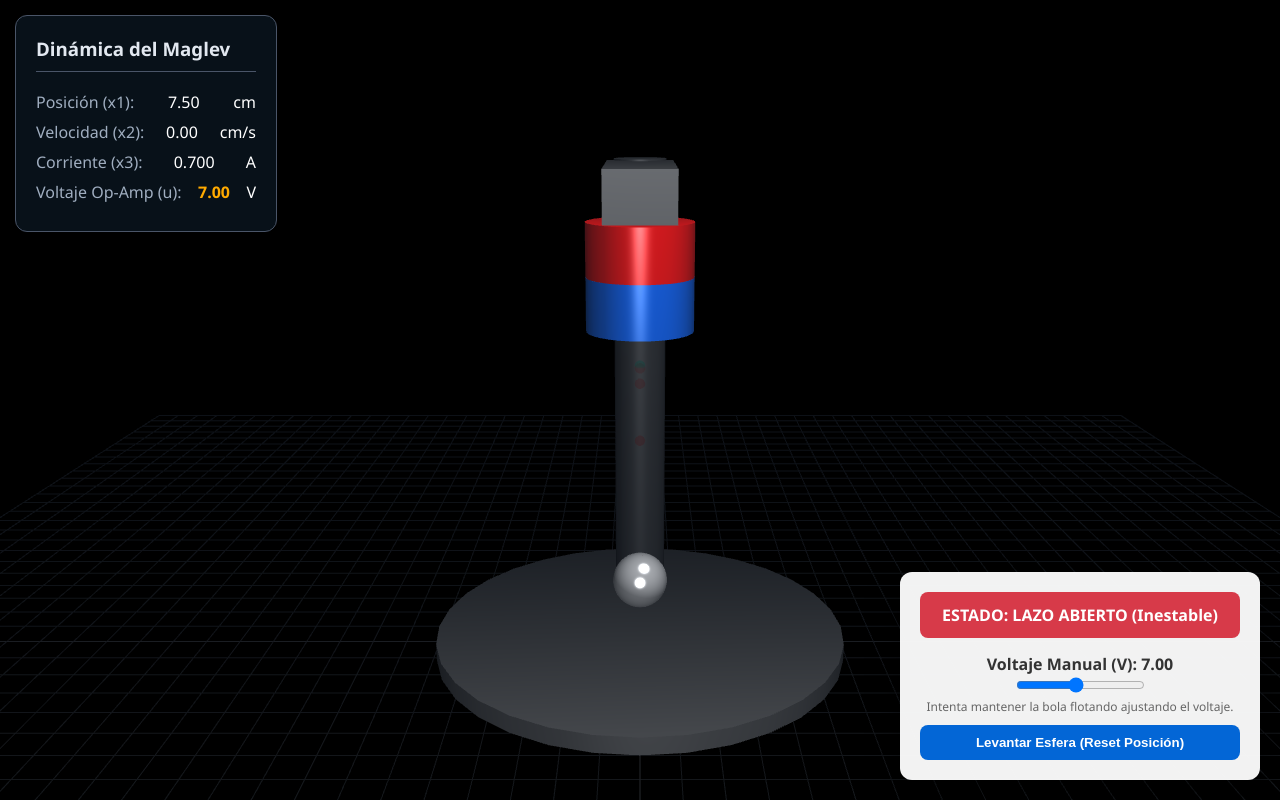
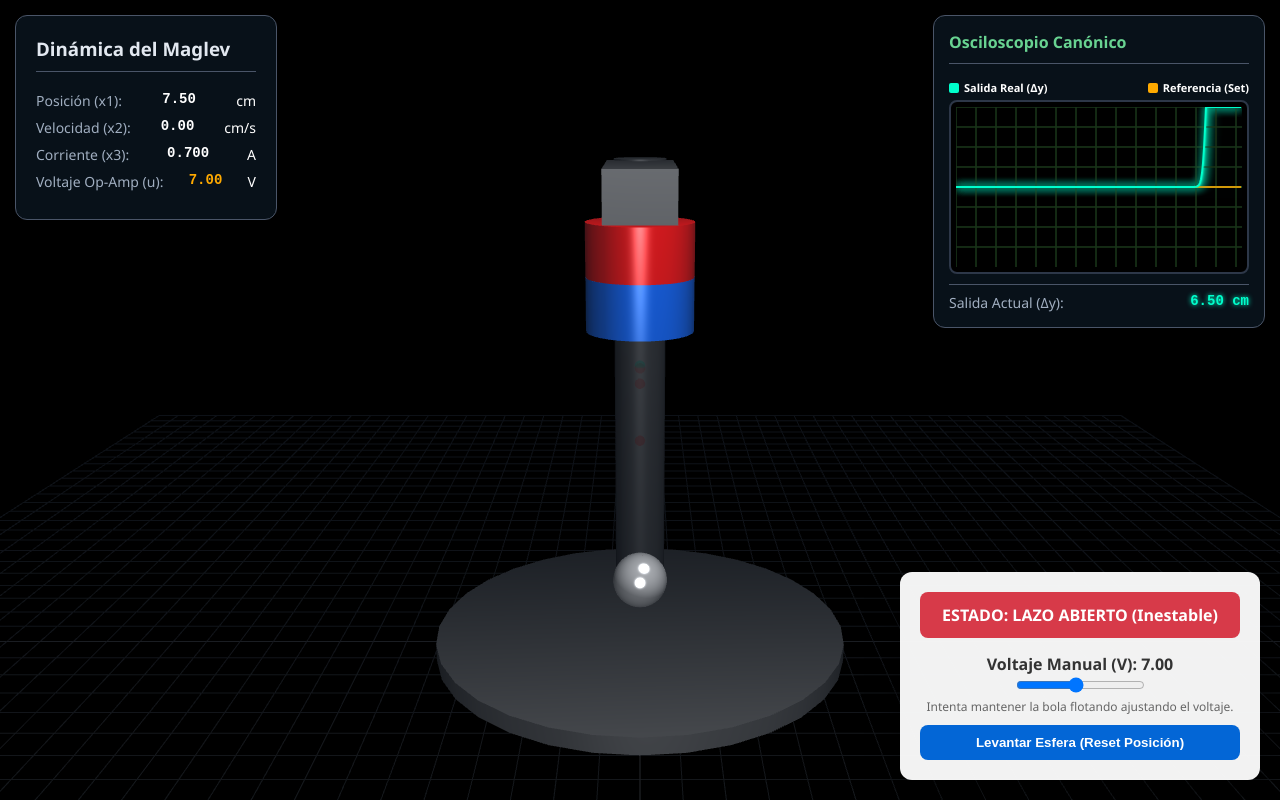
Before and after one commit to carlosbastidas-1903/Proyecto-Levitador-magnetico, a plain HTML site: page index.html in a window 1280 px wide. Drawn offline with nearby package versions, Linux system fonts and the light colour scheme; animation ran at ten frames a second.

Commit message:
Animación 3D con ventanas
Updated the HTML structure and styles for the Maglev VR project, including a new draggable oscilloscope panel and enhanced control elements.

```diff
--- a/index.html
+++ b/index.html
@@ -6,7 +6,7 @@
     <style>
         body { margin: 0; overflow: hidden; background-color: #0d1117; font-family: 'Segoe UI', Tahoma, Geneva, Verdana, sans-serif; }
 
-        /* Modificado: Se removió pointer-events: none para permitir arrastrar y se agregó un cursor */
+        /* Panel Físico Original */
         #panel {
             position: absolute; top: 15px; left: 15px; color: #ffffff;
             background: rgba(10, 20, 30, 0.85); padding: 20px; border-radius: 12px;
@@ -15,9 +15,42 @@
             cursor: move;
         }
         #panel h3 { margin-top: 0; border-bottom: 1px solid #4a5568; padding-bottom: 10px; color: #e2e8f0; cursor: move; }
-        .data-row { display: flex; justify-content: space-between; margin: 8px 0; }
+        .data-row { display: flex; justify-content: space-between; margin: 8px 0; font-size: 14px; }
         .data-label { color: #a0aec0; }
+        .mono-val { font-family: monospace; font-weight: bold; }
 
+        /* Nuevo Panel de Osciloscopio Arrastrable */
+        #scope_panel {
+            position: absolute; top: 15px; right: 15px; color: #ffffff;
+            background: rgba(10, 20, 30, 0.85); padding: 15px; border-radius: 12px;
+            border: 1px solid #4a5568; width: 300px;
+            box-shadow: 0 4px 15px rgba(0,0,0,0.5); z-index: 10;
+            cursor: move;
+        }
+        #scope_panel h3 { margin-top: 0; border-bottom: 1px solid #4a5568; padding-bottom: 10px; color: #68d391; cursor: move; font-size: 16px; }
+
+        /* Contenedor del Canvas para el Osciloscopio */
+        .scope-container {
+            background: #000000;
+            border: 2px solid #2d3748;
+            border-radius: 8px;
+            padding: 5px;
+            margin-bottom: 10px;
+            position: relative;
+        }
+        #scopeCanvas {
+            width: 100%;
+            height: 160px;
+            display: block;
+            background: radial-gradient(circle, #112211 0%, #000000 100%);
+        }
+        .scope-legend {
+            display: flex; justify-content: space-between; font-size: 11px; font-weight: bold; margin-bottom: 5px;
+        }
+        .legend-item { display: flex; align-items: center; gap: 5px; }
+        .box-color { width: 10px; height: 10px; display: inline-block; border-radius: 2px; }
+
+        /* Panel de Controles Original */
         #controls {
             position: absolute; bottom: 20px; right: 20px;
             background: rgba(255,255,255,0.95); padding: 20px; border-radius: 12px;
@@ -25,7 +58,6 @@
             width: 320px; z-index: 10;
             cursor: move;
         }
-        /* Prevenir que los controles internos interfieran con el arrastre */
         input[type=range], button, .toggle-container { cursor: pointer; }
 
         .toggle-container {
@@ -42,19 +74,39 @@
         }
         #btn_reset:hover { background: #005cc5; }
     </style>
-    <!-- Three.js y OrbitControls para la rotación 360 -->
     <script src="https://cdnjs.cloudflare.com/ajax/libs/three.js/r128/three.min.js"></script>
     <script src="https://cdn.jsdelivr.net/npm/three@0.128.0/examples/js/controls/OrbitControls.js"></script>
 </head>
 <body>
+    <!-- Ventana 1: Estados Físicos -->
     <div id="panel">
         <h3>Dinámica del Maglev</h3>
-        <div class="data-row"><span class="data-label">Posición (x1):</span> <span id="val_x1"></span> cm</div>
-        <div class="data-row"><span class="data-label">Velocidad (x2):</span> <span id="val_x2"></span> cm/s</div>
-        <div class="data-row"><span class="data-label">Corriente (x3):</span> <span id="val_x3"></span> A</div>
-        <div class="data-row"><span class="data-label">Voltaje Op-Amp (u):</span> <span id="val_real_u" style="color: #ffaa00; font-weight: bold;"></span> V</div>
+        <div class="data-row"><span class="data-label">Posición (x1):</span> <span id="val_x1" class="mono-val"></span> cm</div>
+        <div class="data-row"><span class="data-label">Velocidad (x2):</span> <span id="val_x2" class="mono-val"></span> cm/s</div>
+        <div class="data-row"><span class="data-label">Corriente (x3):</span> <span id="val_x3" class="mono-val"></span> A</div>
+        <div class="data-row"><span class="data-label">Voltaje Op-Amp (u):</span> <span id="val_real_u" class="mono-val" style="color: #ffaa00;"></span> V</div>
     </div>
 
+    <!-- Ventana 2: Osciloscopio Canónico -->
+    <div id="scope_panel">
+        <h3>Osciloscopio Canónico</h3>
+
+        <div class="scope-legend">
+            <div class="legend-item"><span class="box-color" style="background: #00ffcc;"></span> Salida Real (Δy)</div>
+            <div class="legend-item"><span class="box-color" style="background: #ffaa00;"></span> Referencia (Set)</div>
+        </div>
+
+        <div class="scope-container">
+            <canvas id="scopeCanvas" width="286" height="160"></canvas>
+        </div>
+
+        <div class="data-row" style="border-top: 1px solid #4a5568; padding-top: 8px; margin-bottom: 0;">
+            <span class="data-label">Salida Actual (Δy):</span>
+            <span id="val_dy" class="mono-val" style="color: #00ffcc; text-shadow: 0 0 5px #00ffcc;">0.00 cm</span>
+        </div>
+    </div>
+
+    <!-- Ventana 3: Controles -->
     <div id="controls">
         <div id="btn_toggle" class="toggle-container off">
             ESTADO: LAZO ABIERTO (Inestable)
@@ -74,15 +126,11 @@
             element.onmousedown = dragMouseDown;
 
             function dragMouseDown(e) {
-                // Evitar arrastrar si se hace clic en un botón o slider
-                if(['INPUT', 'BUTTON', 'DIV'].includes(e.target.tagName) && e.target !== element && e.target.id !== 'btn_toggle' && !e.target.parentElement.classList.contains('data-row')) {
-                    if (e.target.id === 'btn_toggle' || e.target.tagName === 'INPUT' || e.target.tagName === 'BUTTON') return;
-                }
+                if (e.target.id === 'btn_toggle' || e.target.tagName === 'INPUT' || e.target.tagName === 'BUTTON' || e.target.tagName === 'CANVAS') return;
                 e.preventDefault();
                 pos3 = e.clientX;
                 pos4 = e.clientY;
 
-                // Convertir bottom/right a top/left al iniciar el arrastre para evitar saltos
                 let rect = element.getBoundingClientRect();
                 element.style.bottom = 'auto';
                 element.style.right = 'auto';
@@ -110,14 +158,82 @@
         }
 
         makeDraggable(document.getElementById("panel"));
+        makeDraggable(document.getElementById("scope_panel"));
         makeDraggable(document.getElementById("controls"));
 
-        // --- 1. CONFIGURACIÓN VISUAL 3D ---
+        // --- LÓGICA DEL OSCILOSCOPIO ---
+        const canvas = document.getElementById('scopeCanvas');
+        const ctx = canvas.getContext('2d');
+        const width = canvas.width;
+        const height = canvas.height;
+
+        // Buffers para la gráfica
+        const maxPoints = width;
+        const dataY = new Array(maxPoints).fill(0); // Salida del sistema Δy
+        const dataRef = new Array(maxPoints).fill(0); // Referencia (Setpoint)
+        let scopeIndex = 0;
+
+        function drawOscilloscope() {
+            // Limpiar fondo con un ligero trazo negro para efecto de desvanecimiento (ghosting)
+            ctx.fillStyle = 'rgba(0, 0, 0, 0.3)';
+            ctx.fillRect(0, 0, width, height);
+
+            // Dibujar la cuadrícula (Grid)
+            ctx.strokeStyle = '#1a361a';
+            ctx.lineWidth = 1;
+            ctx.beginPath();
+            for(let i = 0; i < width; i += 20) { ctx.moveTo(i, 0); ctx.lineTo(i, height); }
+            for(let i = 0; i < height; i += 20) { ctx.moveTo(0, i); ctx.lineTo(width, i); }
+            ctx.stroke();
+
+            // Línea central (0 cm / Punto de equilibrio)
+            ctx.strokeStyle = '#387c38';
+            ctx.beginPath();
+            ctx.moveTo(0, height / 2);
+            ctx.lineTo(width, height / 2);
+            ctx.stroke();
+
+            // Dibujar Referencia (Setpoint) - Naranja
+            ctx.beginPath();
+            ctx.strokeStyle = '#ffaa00';
+            ctx.lineWidth = 1.5;
+            for (let i = 0; i < maxPoints; i++) {
+                let idx = (scopeIndex + i) % maxPoints;
+                // Escalar: Rango de visualización de -3cm a +3cm en el scope
+                let yPos = height/2 - (dataRef[idx] * (height/6));
+                if (i === 0) ctx.moveTo(i, yPos);
+                else ctx.lineTo(i, yPos);
+            }
+            ctx.stroke();
+
+            // Dibujar Señal Canónica de Salida (Δy) - Cyan Brillante
+            ctx.beginPath();
+            ctx.strokeStyle = '#00ffcc';
+            ctx.shadowBlur = 8;
+            ctx.shadowColor = '#00ffcc';
+            ctx.lineWidth = 2;
+            for (let i = 0; i < maxPoints; i++) {
+                let idx = (scopeIndex + i) % maxPoints;
+                let yPos = height/2 - (dataY[idx] * (height/6));
+
+                // Limitar visualmente si se sale de la pantalla
+                yPos = Math.max(0, Math.min(height, yPos));
+
+                if (i === 0) ctx.moveTo(i, yPos);
+                else ctx.lineTo(i, yPos);
+            }
+            ctx.stroke();
+
+            // Resetear sombra para no afectar otras cosas
+            ctx.shadowBlur = 0;
+        }
+
+        // --- 1. CONFIGURACIÓN VISUAL 3D (INTACTA) ---
         const scene = new THREE.Scene();
         scene.fog = new THREE.FogExp2(0x0d1117, 4);
 
         const camera = new THREE.PerspectiveCamera(40, window.innerWidth / window.innerHeight, 0.1, 100);
-        camera.position.set(0, 0.08, 0.3); // Cámara un poco más alejada para ver el soporte
+        camera.position.set(0, 0.08, 0.3);
         camera.lookAt(0, 0, 0);
 
         const renderer = new THREE.WebGLRenderer({ antialias: true });
@@ -125,13 +241,11 @@
         renderer.shadowMap.enabled = true;
         document.body.appendChild(renderer.domElement);
 
-        // --- CONTROLADOR DE ÓRBITA PARA ROTACIÓN 360 ---
         const orbitControls = new THREE.OrbitControls(camera, renderer.domElement);
-        orbitControls.enableDamping = true; // Movimiento suave
+        orbitControls.enableDamping = true;
         orbitControls.dampingFactor = 0.05;
         orbitControls.target.set(0, 0, 0);
 
-        // ILUMINACIÓN
         scene.add(new THREE.AmbientLight(0xffffff, 0.6));
         const topLight = new THREE.SpotLight(0xffffff, 2);
         topLight.position.set(0.1, 0.3, 0.1);
@@ -146,10 +260,8 @@
         gridHelper.position.y = -0.075;
         scene.add(gridHelper);
 
-        // --- ESTRUCTURA DE SOPORTE DEL MAGLEV ---
         const standMat = new THREE.MeshPhongMaterial({ color: 0x444444, shininess: 30, specular: 0x222222 });
 
-        // Base redonda
         const baseGeo = new THREE.CylinderGeometry(0.06, 0.06, 0.005, 32);
         const base = new THREE.Mesh(baseGeo, standMat);
         base.position.set(0, -0.0725, 0);
@@ -157,23 +269,20 @@
         base.receiveShadow = true;
         scene.add(base);
 
-        // Pilar vertical posterior
         const pillarGeo = new THREE.CylinderGeometry(0.008, 0.008, 0.14, 16);
         const pillar = new THREE.Mesh(pillarGeo, standMat);
         pillar.position.set(0, -0.005, -0.04);
         pillar.castShadow = true;
         scene.add(pillar);
 
-        // Brazo horizontal superior
         const armGeo = new THREE.BoxGeometry(0.02, 0.015, 0.05);
         const arm = new THREE.Mesh(armGeo, standMat);
         arm.position.set(0, 0.057, -0.015);
         arm.castShadow = true;
         scene.add(arm);
 
-        // --- IMÁN ---
         const magnet = new THREE.Group();
-        magnet.position.set(0, 0.035, 0); // Conectado al extremo del brazo
+        magnet.position.set(0, 0.035, 0);
 
         const topGeo = new THREE.CylinderGeometry(0.015, 0.015, 0.015, 32);
         const topMat = new THREE.MeshPhongMaterial({ color: 0xff1111, shininess: 100, specular: 0x444444 });
@@ -191,14 +300,12 @@
 
         scene.add(magnet);
 
-        // Esfera
         const sphereGeo = new THREE.SphereGeometry(0.008, 32, 32);
         const sphereMat = new THREE.MeshPhongMaterial({ color: 0xdcdcdc, specular: 0xffffff, shininess: 150 });
         const sphere = new THREE.Mesh(sphereGeo, sphereMat);
         sphere.castShadow = true;
         scene.add(sphere);
 
-        // Anillo holográfico
         const targetGeo = new THREE.TorusGeometry(0.012, 0.001, 16, 32);
         const targetMat = new THREE.MeshBasicMaterial({ color: 0x00ffcc, transparent: true, opacity: 0.7 });
         const targetRing = new THREE.Mesh(targetGeo, targetMat);
@@ -206,7 +313,6 @@
         targetRing.visible = false;
         scene.add(targetRing);
 
-        // Sistema de Estela
         const trailDotsCount = 20;
         const trailMeshes = [];
         const dotGeo = new THREE.SphereGeometry(0.0015, 8, 8);
@@ -224,7 +330,7 @@
         }
         let frameCounter = 0;
 
-        // --- 2. FÍSICA Y CONTROLADOR ---
+        // --- 2. FÍSICA Y CONTROLADOR (INTACTOS) ---
         const m = 0.05, g = 9.81, k = 1e-4, R = 10.0, L = 0.1;
         let x1 = 0.01, x2 = 0.0, x3 = 0.70035;
         let u = 7.00;
@@ -251,6 +357,9 @@
             }
 
             trailMeshes.forEach(dot => dot.visible = false);
+            // Limpiar gráfica al resetear
+            dataY.fill(0);
+            dataRef.fill(0);
         }
 
         btnReset.addEventListener('click', resetPosition);
@@ -309,10 +418,8 @@
         function animate() {
             requestAnimationFrame(animate);
 
-            // Actualizar rotación de cámara
             orbitControls.update();
 
-            // Bucle físico
             for (let i = 0; i < subSteps; i++) {
                 if (isClosedLoop) {
                     u = computeControllerVoltage();
@@ -334,7 +441,6 @@
             sphere.position.y = magnet.position.y - 0.015 - x1;
             targetRing.position.y = magnet.position.y - 0.015 - setpoint;
 
-            // Actualizar Estela Punteada
             frameCounter++;
             if (frameCounter % 3 === 0) {
                 for (let i = trailMeshes.length - 1; i > 0; i--) {
@@ -355,11 +461,28 @@
                 }
             }
 
-            // Actualizar panel
+            // Actualizar panel físico de texto
             document.getElementById('val_x1').innerText = (x1 * 100).toFixed(2);
             document.getElementById('val_x2').innerText = (x2 * 100).toFixed(2);
             document.getElementById('val_x3').innerText = x3.toFixed(3);
             document.getElementById('val_real_u').innerText = u.toFixed(2);
+
+            // --- ACTUALIZACIÓN DEL OSCILOSCOPIO CANÓNICO ---
+            // Calcular desviación respecto al punto de equilibrio (0.01 m)
+            let deltaY_cm = (x1 - 0.01) * 100;
+            let deltaRef_cm = (setpoint - 0.01) * 100;
+
+            // Si está en lazo abierto y muy inestable, lo acotamos visualmente para que no dañe la gráfica
+            if (deltaY_cm > 15) deltaY_cm = 15;
+
+            // Inyectar datos al buffer circular
+            dataY[scopeIndex] = deltaY_cm;
+            dataRef[scopeIndex] = isClosedLoop ? deltaRef_cm : (u - 7.00); // En abierto mostramos la variación de voltaje como ref
+            scopeIndex = (scopeIndex + 1) % maxPoints;
+
+            // Renderizar la gráfica y actualizar el texto de salida
+            drawOscilloscope();
+            document.getElementById('val_dy').innerText = (deltaY_cm).toFixed(2) + " cm";
 
             renderer.render(scene, camera);
         }
```
